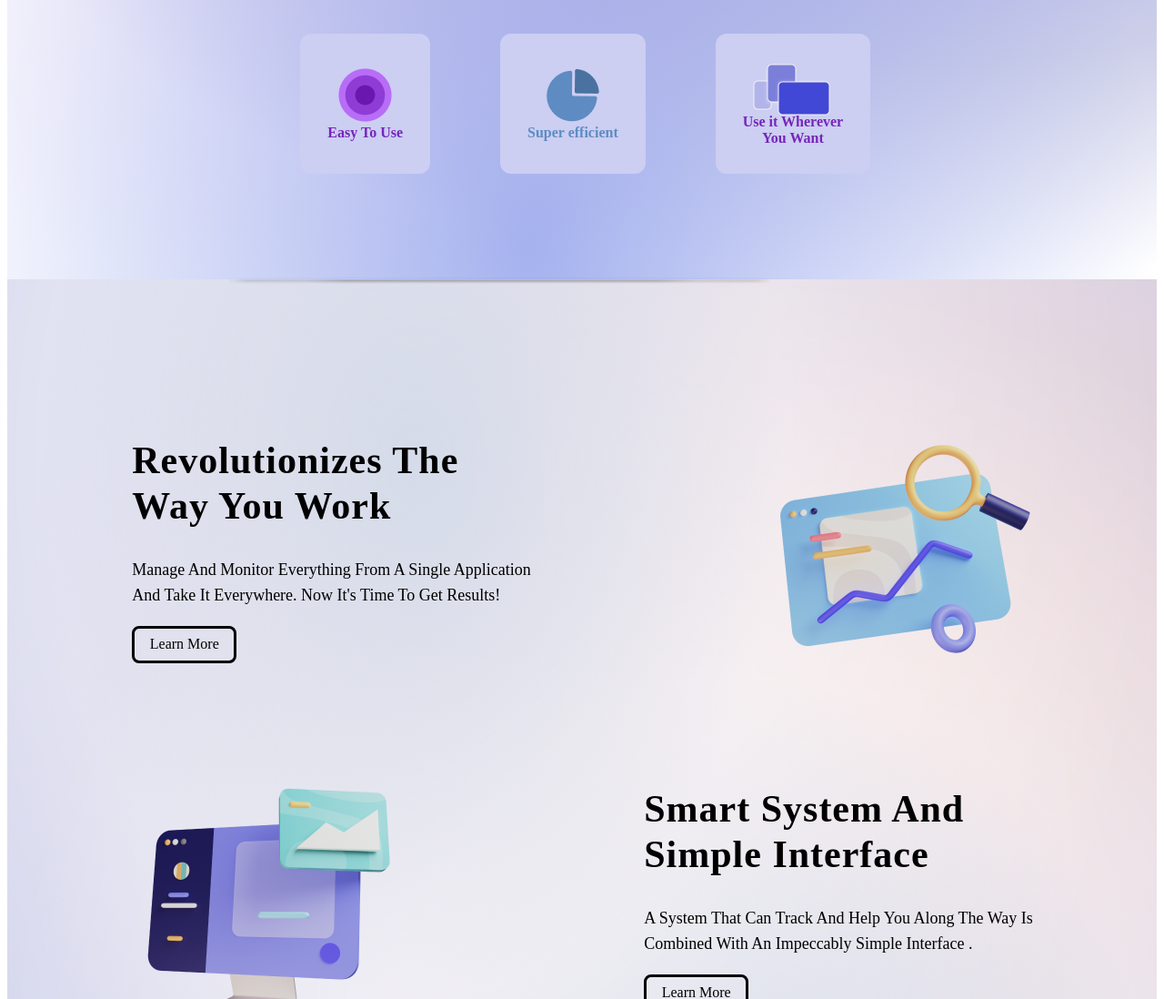
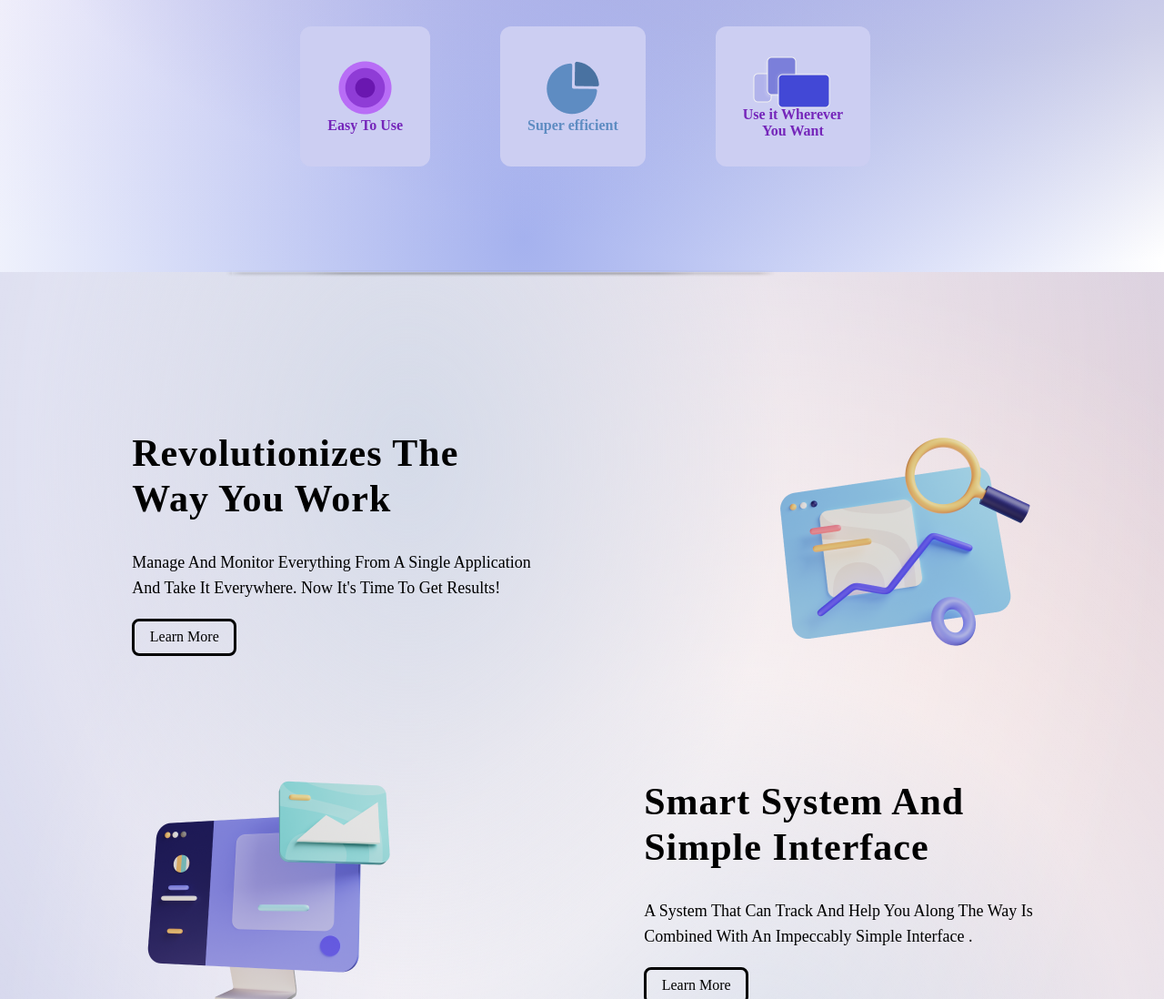
Before and after one commit to g-marcin/freelancer-website, a plain HTML site: page index.html in a window 1280 px wide. Shown: the part 694-1792 px from the top of the page at 91% size. Drawn offline with Linux system fonts and the light colour scheme; a web font is replaced by a local one.

Commit message:
removed body&main margins

```diff
--- a/style.css
+++ b/style.css
@@ -206,7 +206,9 @@ h1,
 h2,
 h3,
 p,
-section {
+section,
+body,
+main {
   margin: 0px;
   padding: 0px;
 }
```
